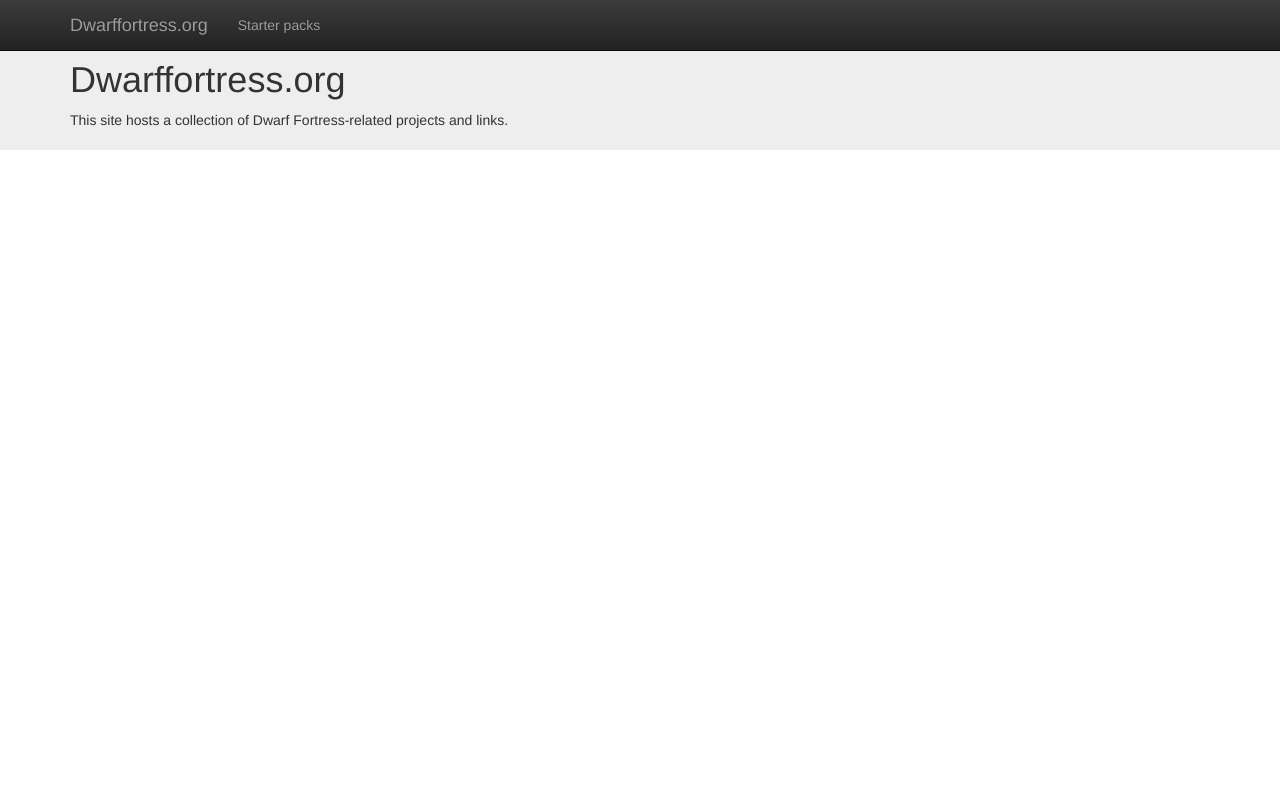
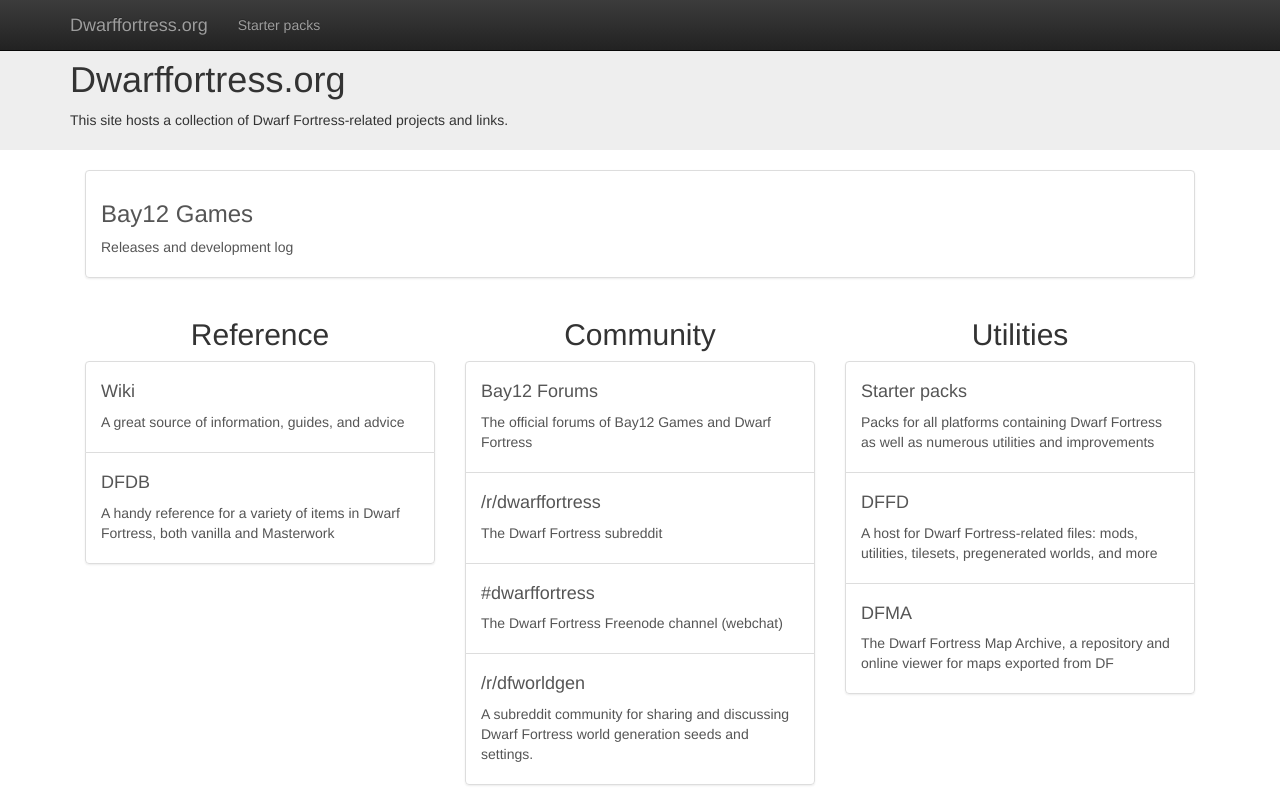
Before and after one commit to lethosor/df.org, a plain HTML site: page index.html in a window 1280 px wide. Drawn offline with nearby package versions, Linux system fonts and the light colour scheme.

Commit message:
Add links to index.html

```diff
--- a/index.html
+++ b/index.html
@@ -42,6 +42,73 @@
         <p>This site hosts a collection of Dwarf Fortress-related projects and links.</p>
       </div>
     </div>
+    <div class="container">
+      <div class="col-sm-12">
+        <div class="list-group">
+          <a href="http://bay12games.com/dwarves/" class="list-group-item">
+            <h3>Bay12 Games</h3>
+            <p>Releases and development log</p>
+          </a>
+        </div>
+      </div>
+
+      <div class="link-table">
+        <div class="col-sm-4">
+          <h2>Reference</h2>
+          <div class="list-group">
+            <a href="http://dwarffortresswiki.org" class="list-group-item">
+              <h4>Wiki</h4>
+              <p>A great source of information, guides, and advice</p>
+            </a>
+            <a href="http://dfdb.info/" class="list-group-item">
+              <h4>DFDB</h4>
+              <p>A handy reference for a variety of items in Dwarf Fortress, both vanilla and Masterwork</p>
+            </a>
+          </div>
+        </div>
+
+        <div class="col-sm-4">
+          <h2>Community</h2>
+          <div class="list-group">
+            <a href="http://www.bay12forums.com/smf/" class="list-group-item">
+              <h4>Bay12 Forums</h4>
+              <p>The official forums of Bay12 Games and Dwarf Fortress</p>
+            </a>
+            <a href="http://www.reddit.com/r/dwarffortress/" class="list-group-item">
+              <h4>/r/dwarffortress</h4>
+              <p>The Dwarf Fortress subreddit</p>
+            </a>
+            <a href="http://webchat.freenode.net/?channels=%23dwarffortress" class="list-group-item">
+              <h4>#dwarffortress</h4>
+              <p>The Dwarf Fortress Freenode channel (webchat)</p>
+            </a>
+            <a href="http://www.reddit.com/r/dfworldgen/" class="list-group-item">
+              <h4>/r/dfworldgen</h4>
+              <p>A subreddit community for sharing and discussing Dwarf Fortress world generation seeds and settings.</p>
+            </a>
+          </div>
+        </div>
+
+        <div class="col-sm-4">
+          <h2>Utilities</h2>
+          <div class="list-group">
+            <a href="lnp.html" class="list-group-item">
+              <h4>Starter packs</h4>
+              <p>Packs for all platforms containing Dwarf Fortress as well as numerous utilities and improvements</p>
+            </a>
+            <a href="http://dffd.wimbli.com/" class="list-group-item">
+              <h4>DFFD</h4>
+              <p>A host for Dwarf Fortress-related files: mods, utilities, tilesets, pregenerated worlds, and more</p>
+            </a>
+            <a href="http://mkv25.net/dfma/index.php" class="list-group-item">
+              <h4>DFMA</h4>
+              <p>The Dwarf Fortress Map Archive, a repository and online viewer for maps exported from DF</p>
+            </a>
+          </div>
+        </div>
+      </div>
+
+    </div> <!-- /main container -->
 
     <script src="https://ajax.googleapis.com/ajax/libs/jquery/1.11.0/jquery.min.js"></script>
     <script src="//netdna.bootstrapcdn.com/bootstrap/3.1.1/js/bootstrap.min.js"></script>
--- a/main.css
+++ b/main.css
@@ -1,3 +1,7 @@
 div.page-header {
     background-color: #eee;
 }
+
+.link-table h2 {
+    text-align: center;
+}
```
Also changed, not shown: lnp.html (+1 -1 lines).
